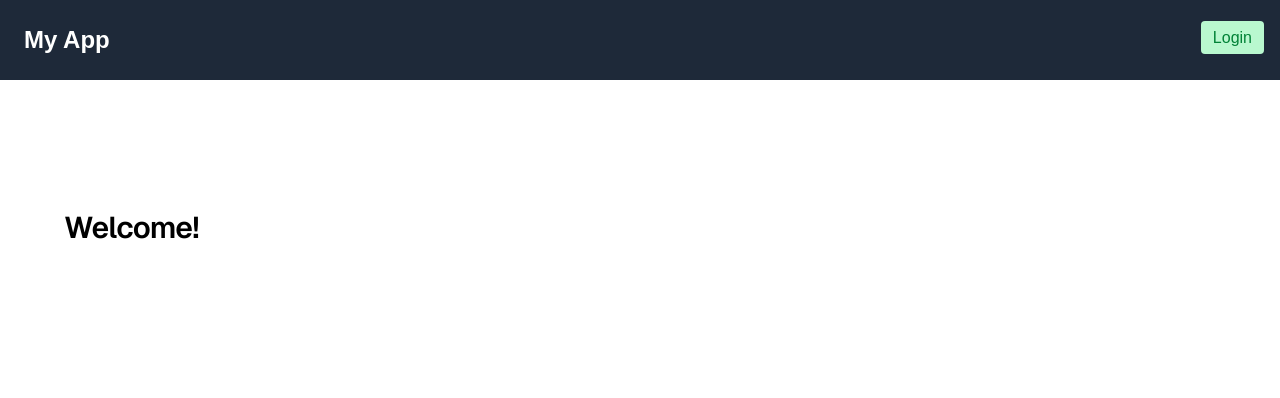
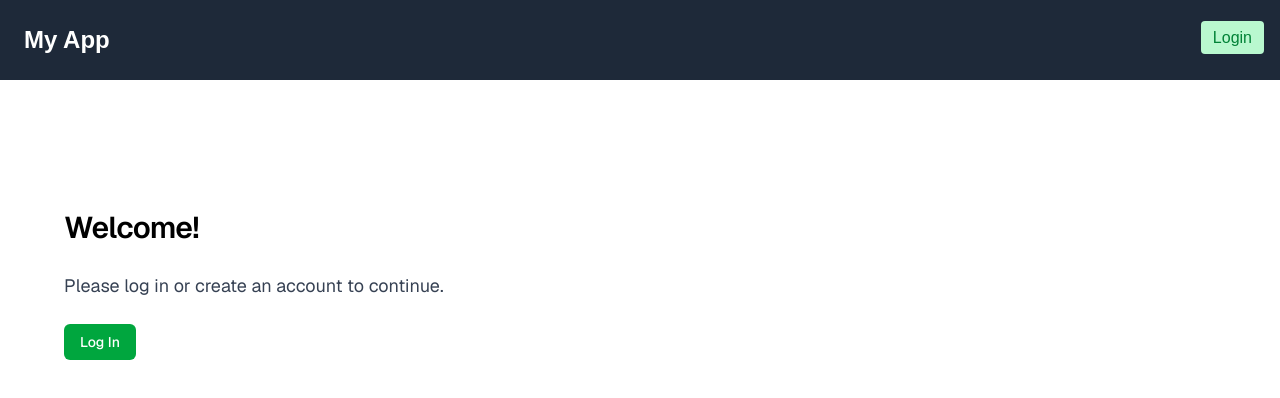
Before and after one commit to maevecrossan/maeve-assessment, a Next.js app in the folder my-app/: page / in a window 1280 px wide. Shown: the top 398 px of the page. Built offline with nearby package versions, Linux system fonts and the light colour scheme.

Commit message:
Add log in button and helper text to homepage.

```diff
--- a/my-app/src/app/page.js
+++ b/my-app/src/app/page.js
@@ -1,5 +1,3 @@
-import Image from "next/image";
-
 export default function Home() {
   return (
     <div className="flex min-h-screen items-center justify-center bg-green-50 font-sans">
@@ -8,6 +6,14 @@ export default function Home() {
           <h2 className="max-w-xs text-3xl font-semibold leading-10 tracking-tight text-black">
             Welcome!
           </h2>
+          <p className="max-w-sm text-lg leading-7 text-gray-700">
+            Please log in or create an account to continue.
+          </p>
+          <div className="flex gap-4">
+            <a href="/login" className="rounded-md bg-green-600 px-4 py-2 text-sm font-medium text-white hover:bg-green-700">
+              Log In
+            </a>
+          </div>
         </div>
       </main>
     </div>
```
